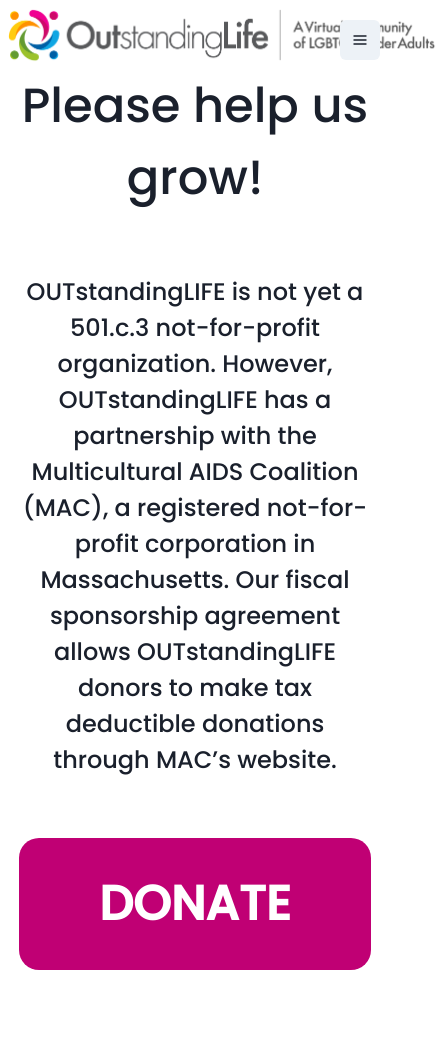
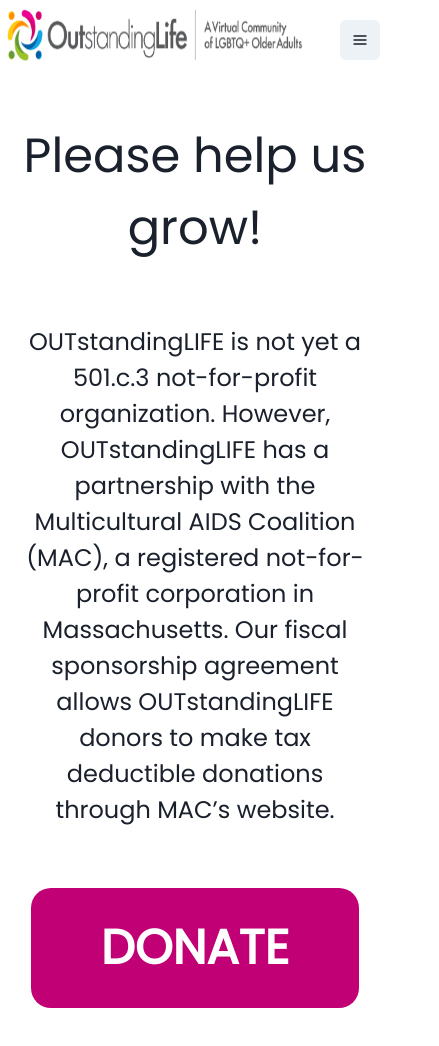
Before and after one commit to Code-4-Community/outstanding-life, a Next.js app: page /donate in a window 390 px wide. Shown: the top 1046 px of the page, 439 px wide, since content can reach past the window. Built offline with nearby package versions, Linux system fonts and the light colour scheme.

Commit message:
Decrease size of nav logo on mobile, add pop up component, update cypress test for donate page

```diff
--- a/lib/components/navbar/index.tsx
+++ b/lib/components/navbar/index.tsx
@@ -29,7 +29,7 @@
           src="/logo-tag.png"
           priority
           layout="fixed"
-          width={breakpoint && hamburgerMenuSizes.includes(breakpoint) ? '434px' : '506px'}
+          width={breakpoint && hamburgerMenuSizes.includes(breakpoint) ? '300px' : '506px'}
           height={breakpoint && hamburgerMenuSizes.includes(breakpoint) ? '60px' : '70px'}
           alt="outstanding life logo"
         />
--- /dev/null
+++ b/lib/components/pop-up/index.tsx
@@ -0,0 +1,51 @@
+import {
+  Button,
+  Modal,
+  ModalBody,
+  ModalContent,
+  ModalFooter,
+  ModalHeader,
+  ModalOverlay,
+} from '@chakra-ui/react';
+
+interface PopUpProps {
+  header?: string;
+  body?: string;
+  manageModal: { isOpen: boolean; onOpen: () => void; onClose: () => void };
+  cancelText?: string;
+  confirmText?: string;
+  onConfirm: () => void;
+  style?: React.CSSProperties;
+}
+
+const PopUp: React.FC<PopUpProps> = ({
+  header,
+  body,
+  cancelText,
+  confirmText,
+  onConfirm,
+  style,
+  manageModal,
+}) => {
+  return (
+    <>
+      <Modal styleConfig={style} isOpen={manageModal.isOpen} onClose={manageModal.onClose}>
+        <ModalOverlay />
+        <ModalContent>
+          {header && <ModalHeader>{header}</ModalHeader>}
+          {body && <ModalBody>{body}</ModalBody>}
+          <ModalFooter>
+            <Button mr={3} onClick={manageModal.onClose}>
+              {cancelText ?? 'Cancel'}
+            </Button>
+            <Button variant="osl" onClick={onConfirm}>
+              {confirmText ?? 'OK'}
+            </Button>
+          </ModalFooter>
+        </ModalContent>
+      </Modal>
+    </>
+  );
+};
+
+export default PopUp;
--- a/pages/_app.tsx
+++ b/pages/_app.tsx
@@ -6,7 +6,7 @@
 import { SessionProvider } from 'next-auth/react';
 import Layout from '../lib/components/layout';
 import Theme from '../styles/theme';
-import '@fontsource/poppins/500.css';
+import '@fontsource/poppins';
 
 const queryClient = new QueryClient();
 
--- a/pages/donate/index.tsx
+++ b/pages/donate/index.tsx
@@ -1,10 +1,19 @@
-import { Box, Center, Container, Flex, Link, Text } from '@chakra-ui/react';
-import NextLink from 'next/link';
+import { Button, Center, Container, Flex, Text, useDisclosure } from '@chakra-ui/react';
+import PopUp from '../../lib/components/pop-up';
 
 const Donate: React.FC = () => {
+  const modalManagement = useDisclosure();
   return (
     <>
-      <Flex gap="150px" flexDir="column">
+      <PopUp
+        header="Open different page"
+        body="This donation button will take you to MAC’s donation page where you will find a YELLOW button that says OUTstandingLIFE. All donations go through their secure account and are then credited to OUTstandingLIFE."
+        manageModal={modalManagement}
+        onConfirm={() => {
+          window.open('https://www.mac-boston.org/donate', '_blank');
+        }}
+      />
+      <Flex gap="150px" flexDir="column" marginTop="50px">
         <Container maxW="container.lg" mb="100px">
           <Flex gap="60px" flexDir="column">
             <div data-cy="donate-top-message" id="donate-top-message">
@@ -28,17 +37,15 @@
             <div data-cy="donate-button">
               <Flex flexDir="column" gap="15px">
                 <Center>
-                  <NextLink href="/">
-                    <Link
-                      bg="#C00074"
-                      color="#FFFFFF"
-                      borderRadius="20"
-                      padding="30px 80px"
-                      fontSize="48px"
-                      fontWeight="bolder">
-                      DONATE
-                    </Link>
-                  </NextLink>
+                  <Button
+                    onClick={() => modalManagement.onOpen()}
+                    variant="osl"
+                    borderRadius="20"
+                    padding="60px 70px"
+                    fontSize="48px"
+                    fontWeight="bolder">
+                    DONATE
+                  </Button>
                 </Center>
               </Flex>
             </div>
--- a/styles/theme.js
+++ b/styles/theme.js
@@ -1,5 +1,4 @@
 import { extendTheme } from '@chakra-ui/react';
-import '@fontsource/poppins/500.css';
 
 const Theme = extendTheme({
   colors: {
@@ -14,6 +13,16 @@
     heading: `'poppins', sans-serif`,
     body: `'poppins', sans-serif`,
   },
+  components: {
+    Button: {
+      variants: {
+        osl: {
+          backgroundColor: '#C00074',
+          color: '#FFFFFF',
+        },
+      },
+    },
+  },
 });
 
 export default Theme;
```
Also changed, not shown: 1 other file (tests, documents, lock files or other folders).
